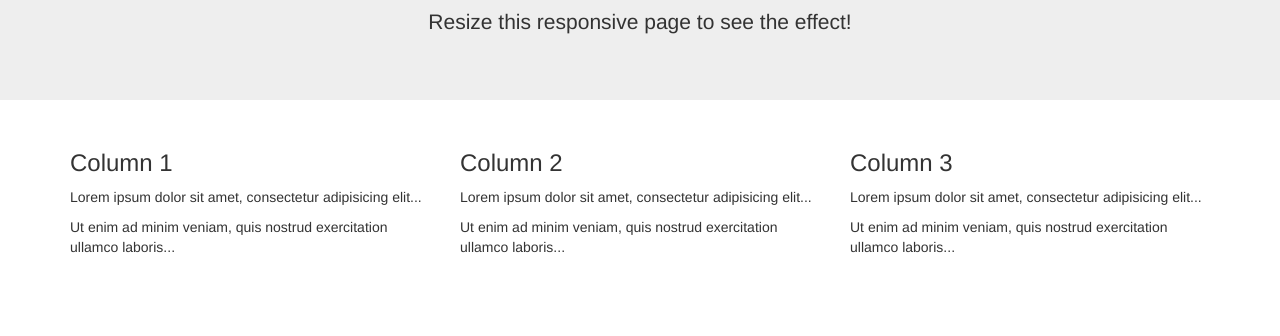
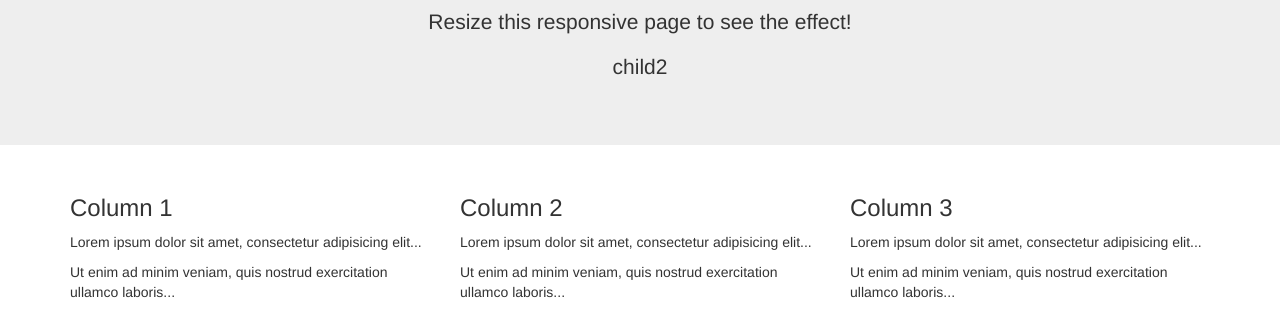
Before and after one commit to amal12332/pullreqtest, a plain HTML site: page index.html in a window 1280 px wide. Shown: the part 140-476 px from the top of the page. Drawn offline with nearby package versions, Linux system fonts and the light colour scheme.

Commit message:
child 2 changes

```diff
--- a/index.html
+++ b/index.html
@@ -13,6 +13,7 @@
 <div class="jumbotron text-center">
   <h1>My First Bootstrap Page</h1>
   <p>Resize this responsive page to see the effect!</p>
+  <p>child2</p>
 </div>
 
 <div class="container">
```
